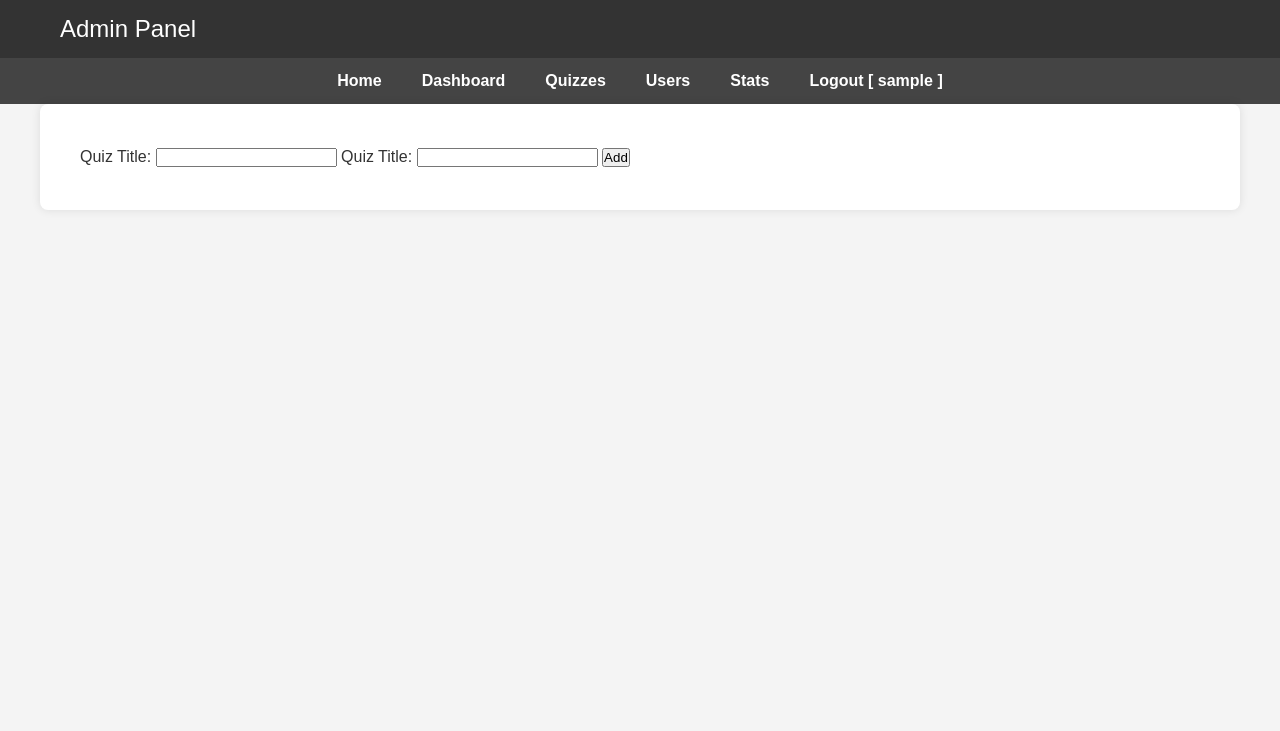
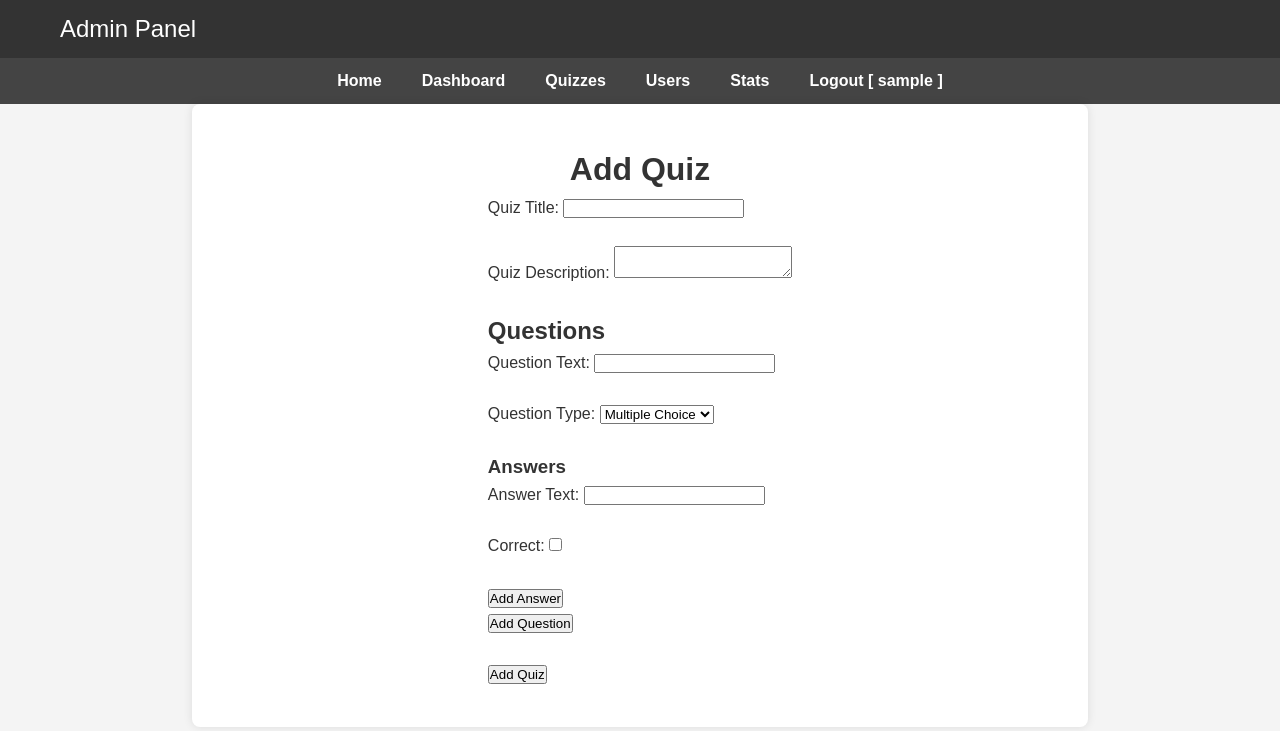
Before and after one commit to michal94mk/quizapp, a PHP site: page /admin/add-quiz-form in a window 1280 px wide. Shown: the top 731 px of the page. Run offline with PHP 8.4, Linux system fonts and the light colour scheme; the visitor is signed in with stand-in values (Sample User, id 1).

Commit message:
#27 Added paginate function to the Router class. Used it in routes/web.php. Updated add_quiz and update_quizz views. Modified QuizController, AdminController, and the Answer, Question, and Quiz models.

```diff
--- a/public/css/style.css
+++ b/public/css/style.css
@@ -45,7 +45,7 @@ nav ul li a:hover {
 /* Main section styling */
 main {
     padding: 20px;
-    max-width: 1200px;
+    max-width: 70%;
     margin: auto;
     background: #fff;
     border-radius: 8px;
@@ -257,7 +278,11 @@ footer {
 
 .container {
     display: flex;
-    max-width: 1200px;
+    flex-direction: column; /* Ustawienie kierunku wierszy */
+    justify-content: center; /* Wyrównanie elementów w poziomie */
+    align-items: center; /* Wyrównanie elementów w pionie */
+    height: auto;
+    max-width: 70%;
     margin: 20px auto;
     padding: 0 20px;
 }
--- a/routes/web.php
+++ b/routes/web.php
@@ -4,18 +4,17 @@ use App\Controllers\HomeController;
 use App\Controllers\AdminController;
 use App\Controllers\AuthController;
 use App\Controllers\QuizController;
+use App\Controllers\QuestionController;
 use App\Middlewares\AdminMiddleware;
 
-//$router->get('/', [HomeController::class, 'index']);
 $router->get('/about', [HomeController::class, 'about']);
 
 $router->get('/admin', [AdminController::class, 'index']);
-$router->get('/admin/quizzes', [AdminController::class, 'quizzes']);
-
+$router->paginate('/admin/quizzes', AdminController::class, 'quizzes');
+$router->get('/admin/add-quiz-form', [QuizController::class, 'addQuizForm']);
 $router->post('/admin/add-quiz', [QuizController::class, 'addQuiz']);
-$router->get('/admin/add-quiz-form', [QuizController::class, 'addQuizForm']);
+$router->get('/admin/update-quiz-form/{id}', [QuizController::class, 'updateQuizForm']);
 $router->post('/admin/update-quiz', [QuizController::class, 'updateQuiz']);
-$router->get('/admin/update-quiz-form/{id}', [QuizController::class, 'updateQuizForm']);
 $router->post('/admin/delete-quiz', [QuizController::class, 'deleteQuiz']);
 
 $router->get('/register-form', [AuthController::class, 'showRegisterForm']);
@@ -24,11 +23,10 @@ $router->get('/login-form', [AuthController::class, 'showLoginForm']);
 $router->post('/login', [AuthController::class, 'login']);
 $router->get('/logout', [AuthController::class, 'logout']);
 
-$router->get('/', [QuizController::class, 'showAllQuizzes']);
+$router->paginate('/', QuizController::class, 'showAllQuizzes');
 $router->get('/quiz/{id}', [QuizController::class, 'showQuiz']);
 $router->post('/submit-quiz', [QuizController::class, 'submitQuiz']);
 $router->get('/quiz-result/{quiz_id}', [QuizController::class, 'showQuizResult']);
 
-
 // Definiowanie grupy middleware dla tras zaczynających się od '/admin'
 $router->middlewareGroup('/admin', [AdminMiddleware::class]);
--- a/src/Controllers/QuizController.php
+++ b/src/Controllers/QuizController.php
@@ -7,13 +7,17 @@ use App\Models\Question;
 use App\Models\Answer;
 use App\Models\UserAnswer;
 use App\Models\UserQuizResult;
+use App\View\View;
 use App\Helper\PathHelper;
-use App\View\View;
 
 class QuizController {
-    public function showAllQuizzes() {
+    public function showAllQuizzes($page = 1) {
             $quizModel = new Quiz();
-        $quizzes = $quizModel->getAllQuizzes();
+            $quizzesPerPage = 10;
+            $offset = ($page - 1) * $quizzesPerPage;
+            $quizzes = $quizModel->getAllQuizzes($quizzesPerPage, $offset);
+            $totalQuizzes = $quizModel->getQuizCount();
+            $totalPages = ceil($totalQuizzes / $quizzesPerPage);
 
         $view = new View(
             PathHelper::view('quizzes.php'),
@@ -21,8 +25,10 @@ class QuizController {
         );
 
         $view->with([
-            'title' => 'Quizzes',
-            'quizzes' => $quizzes
+            'title' => 'List of Quizzes',
+            'quizzes' => $quizzes,
+            'currentPage' => $page,
+            'totalPages' => $totalPages
         ])->render();
     }
 
@@ -60,6 +66,24 @@ class QuizController {
             'questions' => $questions
         ])->render();
     }
+
+    public function showQuizResult($quiz_id) {
+        $user_id = $_SESSION['user_id'];
+
+        $userQuizResult = new UserQuizResult();
+        $result = $userQuizResult->getResult($user_id, $quiz_id);
+
+        $view = new View(
+            PathHelper::view('quiz_result.php'),
+            PathHelper::layout('app.php')
+        );
+
+        $view->with([
+            'title' => 'Quiz Result',
+            'result' => $result
+        ])->render();
+    }
+
 
     public function submitQuiz() {
         if (!isset($_SESSION['user_id'])) {
@@ -127,31 +151,14 @@ class QuizController {
         exit();
     }
 
-    public function showQuizResult($quiz_id) {
-        $user_id = $_SESSION['user_id'];
-
-        $userQuizResult = new UserQuizResult();
-        $result = $userQuizResult->getResult($user_id, $quiz_id);
-
-        $view = new View(
-            PathHelper::view('quiz_result.php'),
-            PathHelper::layout('app.php')
-        );
-
-        $view->with([
-            'title' => 'Quiz Result',
-            'result' => $result
-        ])->render();
-    }
-
     public function addQuizForm() {
         $view = new View(
-            PathHelper::view('admin/add_quiz.php'),
+            PathHelper::view('admin/add_quiz_with_questions.php'),
             PathHelper::layout('admin/admin.php')
         );
 
         $view->with([
-            'title' => 'Add Quiz'
+            'title' => 'Add Quiz with Questions'
         ])->render();
     }
 
@@ -159,35 +166,66 @@ class QuizController {
         if ($_SERVER['REQUEST_METHOD'] === 'POST') {
             $title = $_POST['title'];
             $description = $_POST['description'];
+            $questions = $_POST['questions'] ?? [];
 
             $quizModel = new Quiz();
-            if ($quizModel->create($title, $description)) {
+
+            try {
+                $quizId = $quizModel->create($title, $description, $questions);
+
+                if ($quizId) {
+                    $questionModel = new Question();
+                    $answerModel = new Answer();
+
+                    foreach ($questions as $question) {
+                        $questionText = $question['question_text'];
+                        $questionType = $question['question_type'];
+                        $questionId = $questionModel->create($quizId, $questionText, $questionType);
+
+                        if ($questionId) {
+                            foreach ($question['answers'] as $answer) {
+                                $answerText = $answer['answer_text'];
+                                $isCorrect = isset($answer['is_correct']) ? 1 : 0;
+                                $answerModel->create($questionId, $answerText, $isCorrect);
+                            }
+                        } else {
+                            throw new \Exception("Failed to create question: " . print_r($question, true));
+                        }
+                    }
+
                     header("Location: /admin/quizzes");
                     exit();
                 } else {
-                echo "Błąd dodawania quizu.";
+                    throw new \Exception("Failed to create quiz: " . print_r(['title' => $title, 'description' => $description], true));
                 }
-        } else {
-            $view = new View(
-                PathHelper::view('admin/add_quiz.php'),
-                PathHelper::layout('admin/admin.php')
-            );
-            $view->with([
-                'title' => 'Add Quiz'
-            ])->render();
+            } catch (\Exception $e) {
+                echo "Error adding quiz: " . $e->getMessage();
+            }
         }
     }
 
+
     public function updateQuizForm($id) {
-            $quiz = new Quiz();
-            $result = $quiz->getQuizById($id);
+        $quizModel = new Quiz();
+        $questionModel = new Question();
+        $answerModel = new Answer();
+
+        $quiz = $quizModel->getQuizById($id);
+        $questions = $questionModel->getQuestionsByQuizId($id);
+
+        foreach ($questions as $index => $question) {
+            $questions[$index]['answers'] = $answerModel->getAnswersByQuestionId($question['id']);
+        }
+
         $view = new View(
-                PathHelper::view('admin/update_quiz.php'),
+            PathHelper::view('admin/update_quiz_with_questions.php'),
             PathHelper::layout('admin/admin.php')
         );
+
         $view->with([
-                'title' => 'Update Quiz',
-                'result' => $result
+            'title' => 'Edit Quiz',
+            'quiz' => $quiz,
+            'questions' => $questions
         ])->render();
     }
 
@@ -196,30 +234,47 @@ class QuizController {
             $id = $_POST['id'];
             $title = $_POST['title'];
             $description = $_POST['description'];
+            $questions = $_POST['questions'] ?? [];
 
             $quizModel = new Quiz();
+            $questionModel = new Question();
+            $answerModel = new Answer();
+
             if ($quizModel->update($id, $title, $description)) {
+                foreach ($questions as $question) {
+                    $questionId = $question['id'];
+                    $questionText = $question['question_text'];
+                    $questionType = $question['question_type'];
+                    $questionModel->update($questionId, $questionText, $questionType);
+
+                    foreach ($question['answers'] as $answer) {
+                        $answerId = $answer['id'];
+                        $answerText = $answer['answer_text'];
+                        $isCorrect = isset($answer['is_correct']) ? 1 : 0;
+                        $answerModel->update($answerId, $answerText, $isCorrect);
+                    }
+                }
+
                 header("Location: /admin/quizzes");
                 exit();
             } else {
-                echo "Błąd dodawania quizu.";
+                echo "Error updating quiz.";
             }
-        } else {
-            header("Location: /admin/quizzes");
         }
     }
 
     public function deleteQuiz() {
         if ($_SERVER['REQUEST_METHOD'] === 'POST') {
             $id = $_POST['id'];
-        $quiz = new Quiz();
-        if ($quiz->delete($id)) {
-            $_SESSION['message'] = "Udało się usunąć rekord nr $id";
-        } else {
-            $_SESSION['message'] = "Wystąpił błąd podczas usuwania rekordu nr $id";
-        }
+
+            $quizModel = new Quiz();
+            if ($quizModel->delete($id)) {
+                echo "Successfully deleted quiz ID: " . htmlspecialchars($id);
                 header("Location: /admin/quizzes");
                 exit();
+            } else {
+                echo "Error deleting quiz.";
             }
         }
     }
+}
--- a/src/Router/Router.php
+++ b/src/Router/Router.php
@@ -20,6 +20,14 @@ class Router {
             'path' => $path,
             'handler' => $handler
         ];
+    }
+
+    public function paginate($route, $controllerClass, $methodName) {
+        $this->get($route, function() use ($controllerClass, $methodName) {
+            $page = isset($_GET['page']) ? (int)$_GET['page'] : 1;
+            $controller = new $controllerClass();
+            $controller->$methodName($page);
+        });
     }
 
     public function middlewareGroup($groupName, $middlewareArray) {
--- a/views/admin/add_quiz.php
+++ /dev/null
@@ -1,7 +0,0 @@
-<form action="/admin/add-quiz" method="POST">
-    <label for="title">Quiz Title:</label>
-    <input type="text" id="title" name="title" required>
-    <label for="description">Quiz Title:</label>
-    <input type="text" id="description" name="description" required>
-    <input type="submit" value="Add">
-</form>
--- /dev/null
+++ b/views/admin/add_quiz_with_questions.php
@@ -0,0 +1,87 @@
+<h1>Add Quiz</h1>
+    <form action="/admin/add-quiz" method="post">
+        <label for="title">Quiz Title:</label>
+        <input type="text" id="title" name="title"><br><br>
+
+        <label for="description">Quiz Description:</label>
+        <textarea id="description" name="description"></textarea><br><br>
+
+        <h2>Questions</h2>
+        <div id="questions-container">
+            <div class="question-block">
+                <label for="question_text_0">Question Text:</label>
+                <input type="text" id="question_text_0" name="questions[0][question_text]"><br><br>
+
+                <label for="question_type_0">Question Type:</label>
+                <select id="question_type_0" name="questions[0][question_type]">
+                    <option value="multiple choice">Multiple Choice</option>
+                    <option value="single choice">Single Choice</option>
+                </select><br><br>
+
+                <h3>Answers</h3>
+                <div class="answers-container">
+                    <div class="answer-block">
+                        <label for="answer_text_0_0">Answer Text:</label>
+                        <input type="text" id="answer_text_0_0" name="questions[0][answers][0][answer_text]"><br><br>
+
+                        <label for="is_correct_0_0">Correct:</label>
+                        <input type="checkbox" id="is_correct_0_0" name="questions[0][answers][0][is_correct]"><br><br>
+                    </div>
+                </div>
+                <button type="button" onclick="addAnswer(0)">Add Answer</button>
+            </div>
+        </div>
+        <button type="button" onclick="addQuestion()">Add Question</button><br><br>
+
+        <button type="submit">Add Quiz</button>
+    </form>
+
+    <script>
+        let questionIndex = 1;
+        let answerIndex = 1;
+
+        function addQuestion() {
+            const questionsContainer = document.getElementById('questions-container');
+            const questionBlock = document.createElement('div');
+            questionBlock.className = 'question-block';
+            questionBlock.innerHTML = `
+                <label for="question_text_${questionIndex}">Question Text:</label>
+                <input type="text" id="question_text_${questionIndex}" name="questions[${questionIndex}][question_text]"><br><br>
+
+                <label for="question_type_${questionIndex}">Question Type:</label>
+                <select id="question_type_${questionIndex}" name="questions[${questionIndex}][question_type]">
+                    <option value="multiple choice">Multiple Choice</option>
+                    <option value="single choice">Single Choice</option>
+                </select><br><br>
+
+                <h3>Answers</h3>
+                <div class="answers-container">
+                    <div class="answer-block">
+                        <label for="answer_text_${questionIndex}_0">Answer Text:</label>
+                        <input type="text" id="answer_text_${questionIndex}_0" name="questions[${questionIndex}][answers][0][answer_text]"><br><br>
+
+                        <label for="is_correct_${questionIndex}_0">Correct:</label>
+                        <input type="checkbox" id="is_correct_${questionIndex}_0" name="questions[${questionIndex}][answers][0][is_correct]"><br><br>
+                    </div>
+                </div>
+                <button type="button" onclick="addAnswer(${questionIndex})">Add Answer</button>
+            `;
+            questionsContainer.appendChild(questionBlock);
+            questionIndex++;
+        }
+
+        function addAnswer(questionIndex) {
+            const answersContainer = document.querySelector(`.question-block:nth-child(${questionIndex + 1}) .answers-container`);
+            const answerBlock = document.createElement('div');
+            answerBlock.className = 'answer-block';
+            answerBlock.innerHTML = `
+                <label for="answer_text_${questionIndex}_${answerIndex}">Answer Text:</label>
+                <input type="text" id="answer_text_${questionIndex}_${answerIndex}" name="questions[${questionIndex}][answers][${answerIndex}][answer_text]"><br><br>
+
+                <label for="is_correct_${questionIndex}_${answerIndex}">Correct:</label>
+                <input type="checkbox" id="is_correct_${questionIndex}_${answerIndex}" name="questions[${questionIndex}][answers][${answerIndex}][is_correct]"><br><br>
+            `;
+            answersContainer.appendChild(answerBlock);
+            answerIndex++;
+        }
+    </script>
--- a/views/layouts/admin/admin.php
+++ b/views/layouts/admin/admin.php
@@ -24,7 +24,7 @@
             <li><a href="/">Home</a></li>
             <li><a href="/admin">Dashboard</a></li>
             <li><a href="/admin/quizzes">Quizzes</a></li>
-            <li><a href="users.php">Users</a></li>
+            <li><a href="/admin/users">Users</a></li>
             <li><a href="statistics.php">Stats</a></li>
             <?php if (isset($_SESSION['user_id'])) { ?>
                 <li><a href="/logout">Logout [ <?php echo htmlspecialchars($_SESSION['user_name']); ?> ]</a></li>
@@ -37,7 +37,7 @@
                 <li><a href="/">Home</a></li>
                 <li><a href="/admin">Dashboard</a></li>
                 <li><a href="/admin/quizzes">Quizzes</a></li>
-                <li><a href="users.php">Users</a></li>
+                <li><a href="/admin/users">Users</a></li>
                 <li><a href="statistics.php">Stats</a></li>
                 <?php if (isset($_SESSION['user_id'])) { ?>
                     <li><a href="/logout">Logout [ <?php echo htmlspecialchars($_SESSION['user_id']); ?> ]</a></li>
@@ -66,6 +66,55 @@
         $('#toggle-btn').on('click', function() {
             $('#sidebar').toggleClass('active');
         });
+
+        // Custom script for form handling (if needed)
+        let questionIndex = 1;
+        let answerIndex = 1;
+
+        function addQuestion() {
+            const questionsContainer = document.getElementById('questions-container');
+            const questionBlock = document.createElement('div');
+            questionBlock.className = 'question-block';
+            questionBlock.innerHTML = `
+                <label for="question_text_${questionIndex}">Question Text:</label>
+                <input type="text" id="question_text_${questionIndex}" name="questions[${questionIndex}][question_text]">
+
+                <label for="question_type_${questionIndex}">Question Type:</label>
+                <select id="question_type_${questionIndex}" name="questions[${questionIndex}][question_type]">
+                    <option value="multiple choice">Multiple Choice</option>
+                    <option value="single choice">Single Choice</option>
+                </select>
+
+                <h3>Answers</h3>
+                <div class="answers-container">
+                    <div class="answer-block">
+                        <label for="answer_text_${questionIndex}_0">Answer Text:</label>
+                        <input type="text" id="answer_text_${questionIndex}_0" name="questions[${questionIndex}][answers][0][answer_text]">
+
+                        <label for="is_correct_${questionIndex}_0">Correct:</label>
+                        <input type="checkbox" id="is_correct_${questionIndex}_0" name="questions[${questionIndex}][answers][0][is_correct]">
+                    </div>
+                </div>
+                <button type="button" onclick="addAnswer(${questionIndex})">Add Answer</button>
+            `;
+            questionsContainer.appendChild(questionBlock);
+            questionIndex++;
+        }
+
+        function addAnswer(questionIndex) {
+            const answersContainer = document.querySelector(`.question-block:nth-child(${questionIndex + 1}) .answers-container`);
+            const answerBlock = document.createElement('div');
+            answerBlock.className = 'answer-block';
+            answerBlock.innerHTML = `
+                <label for="answer_text_${questionIndex}_${answerIndex}">Answer Text:</label>
+                <input type="text" id="answer_text_${questionIndex}_${answerIndex}" name="questions[${questionIndex}][answers][${answerIndex}][answer_text]">
+
+                <label for="is_correct_${questionIndex}_${answerIndex}">Correct:</label>
+                <input type="checkbox" id="is_correct_${questionIndex}_${answerIndex}" name="questions[${questionIndex}][answers][${answerIndex}][is_correct]">
+            `;
+            answersContainer.appendChild(answerBlock);
+            answerIndex++;
+        }
     });
     </script>
 </body>
```
Also changed, not shown: other parts of public/css/style.css (+50 -0 lines), src/Controllers/AdminController.php (+12 -5 lines), src/Models/Answer.php (+24 -20 lines), src/Models/Question.php (+31 -10 lines), src/Models/Quiz.php (+55 -31 lines), views/admin/add_question.php (added, +21 -0 lines), views/admin/questions.php (added, +34 -0 lines), views/admin/quizzes.php (+19 -8 lines), views/admin/update_quiz.php (deleted, +0 -9 lines), views/admin/update_quiz_with_questions.php (added, +53 -0 lines), views/quizzes.php (+13 -0 lines). Lines whose indentation alone changed are shown as unchanged.
